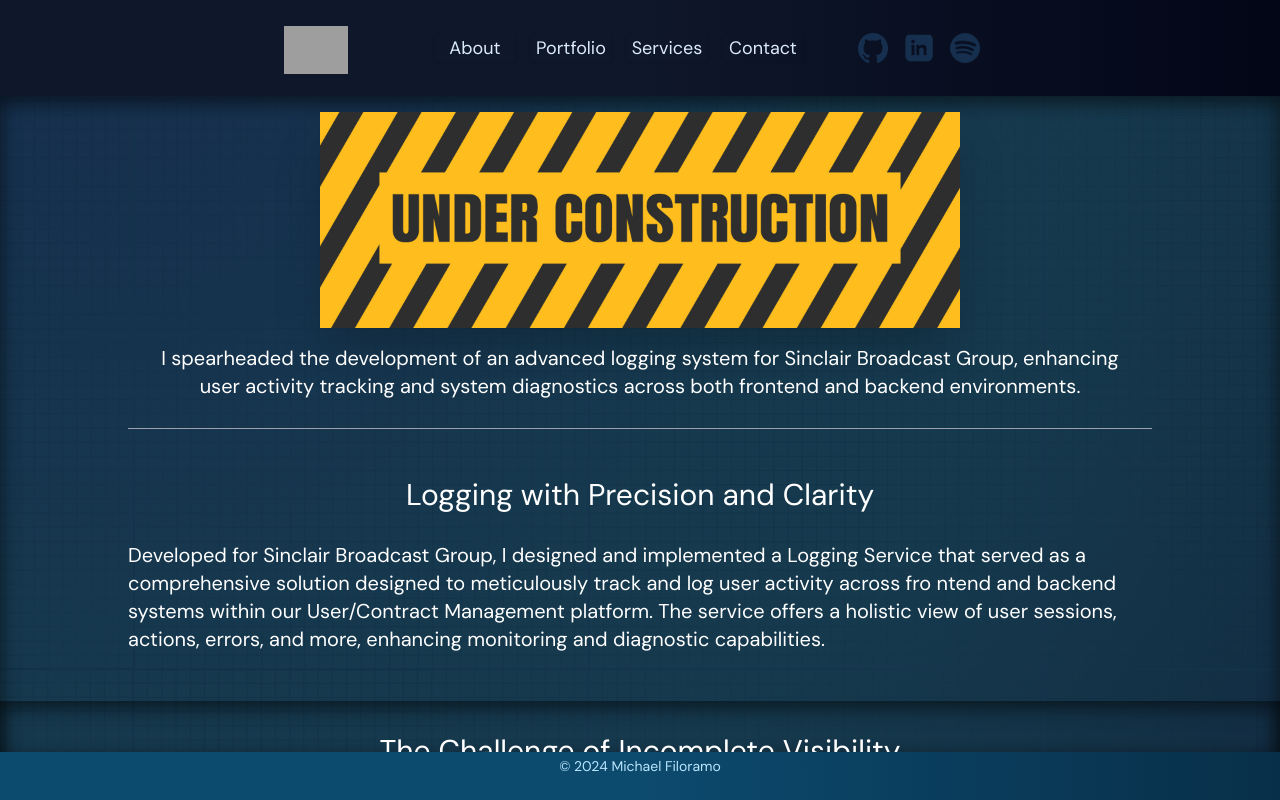
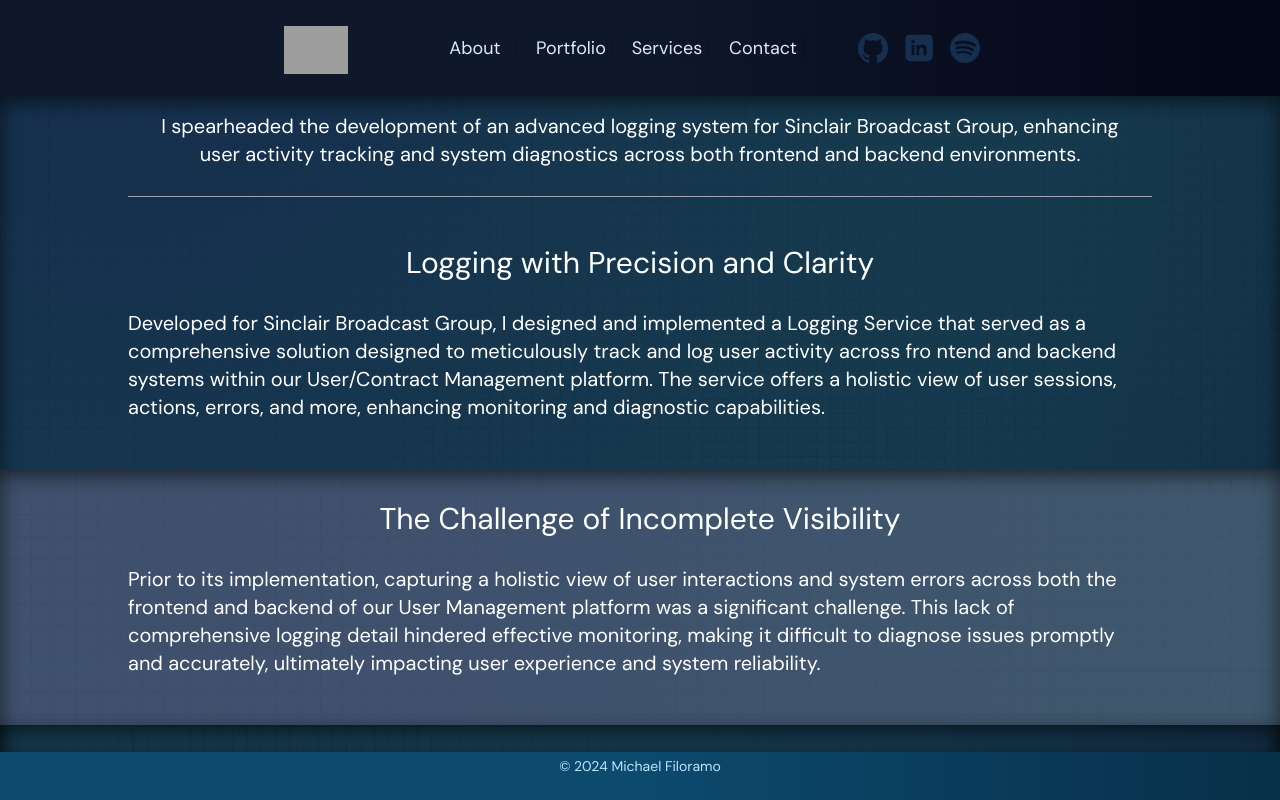
Before and after one commit to mfiloramo/personal-page, a Next.js app: page /portfolio/sinclair-logging in a window 1280 px wide. Built offline with nearby package versions, Linux system fonts and the light colour scheme; grey boxes are pictures that could not be loaded.

Commit message:
Add flowchart-diagrams to all portfolio pages except personal

```diff
--- a/src/app/portfolio/personal-website/page.tsx
+++ b/src/app/portfolio/personal-website/page.tsx
@@ -2,7 +2,6 @@
 import React, { ReactElement } from 'react';
 import SectionComponent from '@/components/section';
 import pageContent from '../../../data/portfolio/pages/personal-website/personal-website-data.json';
-import ConstructionImage from '@/components/construction';
 import IntroHeadline from '@/components/intro-headline';
 import SectionDivider from '@/components/section-divider';
 import { SectionComponentProps } from '@/interfaces/SectionComponentProps.interface';
@@ -10,8 +9,6 @@
 export default function PersonalWebsite(): ReactElement {
   return (
     <>
-      <ConstructionImage />
-
       {/* INTRODUCTION HEADLINE */}
       <IntroHeadline text={'I built my personal website using a modern and robust technology stack, creating a dynamic, performant and visually engaging platform to showcase my work and connect with visitors.'} />
 
--- a/src/app/portfolio/sinclair-logging/page.tsx
+++ b/src/app/portfolio/sinclair-logging/page.tsx
@@ -2,7 +2,6 @@
 import React, { ReactElement } from 'react';
 import SectionComponent from '@/components/section';
 import pageContent from '../../../data/portfolio/pages/sinclair-logging/sinclair-logging-data.json';
-import ConstructionImage from '@/components/construction';
 import IntroHeadline from '@/components/intro-headline';
 import SectionDivider from '@/components/section-divider';
 import { SectionComponentProps } from '@/interfaces/SectionComponentProps.interface';
@@ -10,8 +9,6 @@
 export default function SinclairLogging(): ReactElement {
   return (
     <>
-      <ConstructionImage />
-
       {/* INTRODUCTION HEADLINE */}
       <IntroHeadline text={'I spearheaded the development of an advanced logging system for Sinclair Broadcast Group, enhancing user activity tracking and system diagnostics across both frontend and backend environments.'} />
 
@@ -34,7 +31,7 @@
               isEven={ index % 2 === 0 }
               isFirst={ index === 0 }
               technologyStack={ section.technologyStack }
-              // flowchart={ section.flowchart }
+              flowchart={ section.flowchart }
             />
 
           </div>
--- a/src/app/portfolio/sinclair-ua/page.tsx
+++ b/src/app/portfolio/sinclair-ua/page.tsx
@@ -2,7 +2,6 @@
 import React, { ReactElement } from 'react';
 import SectionComponent from '@/components/section';
 import pageContent from '../../../data/portfolio/pages/sinclair-ua/sinclair-ua-data.json';
-import ConstructionImage from '@/components/construction';
 import IntroHeadline from '@/components/intro-headline';
 import SectionDivider from '@/components/section-divider';
 import { SectionComponentProps } from '@/interfaces/SectionComponentProps.interface';
@@ -10,8 +9,6 @@
 export default function SinclairUserAdmin(): ReactElement {
   return (
     <>
-      <ConstructionImage />
-
       {/* INTRODUCTION HEADLINE */ }
       <IntroHeadline
         text={ 'I played a key role in developing a User/Contract Management Platform, utilizing powerful frontend/backend tools to streamline contract and employee assignment processes.' }
@@ -36,7 +33,7 @@
               isEven={ index % 2 === 0 }
               isFirst={ index === 0 }
               technologyStack={ section.technologyStack }
-              // flowchart={ section.flowchart }
+              flowchart={ section.flowchart }
             />
 
           </div>
--- a/src/app/portfolio/tech-talk/page.tsx
+++ b/src/app/portfolio/tech-talk/page.tsx
@@ -1,7 +1,6 @@
 'use client';
-import { ReactElement } from 'react';
+import React, { ReactElement } from 'react';
 import pageContent from '../../../data/portfolio/pages/tech-talk/tech-talk-data.json';
-import ConstructionImage from '@/components/construction';
 import SectionComponent from '@/components/section';
 import SectionDivider from '@/components/section-divider';
 import IntroHeadline from '@/components/intro-headline';
@@ -11,8 +10,6 @@
 export default function TechTalk(): ReactElement {
   return (
     <>
-      <ConstructionImage />
-
       {/* INTRODUCTION HEADLINE */ }
       <IntroHeadline
         text={ 'I delivered a comprehensive introductory Tech Talk on WebSockets, detailing their mechanisms and protocols to over 100 software engineering students at a collaborative event with the Codesmith immersive boot camp and SingleSprout, a tech recruitment company.' } />
@@ -30,7 +27,13 @@
               key={ index }
               subtitle={ section.subtitle }
               paragraphs={ section.paragraphs }
+              photo={ section.photo }
+              background={ section.background }
+              textColor={ section.textColor }
               isEven={ index % 2 === 0 }
+              isFirst={ index === 0 }
+              technologyStack={ section.technologyStack }
+              // flowchart={ section.flowchart }
             />
 
           </div>
--- a/src/components/construction.tsx
+++ /dev/null
@@ -1,14 +0,0 @@
-import { ReactElement } from 'react';
-import Image from 'next/image';
-
-export default function Construction(): ReactElement {
-  return (
-    <Image
-      className={ 'shadow-2xl mt-4 max-w-screen-sm mx-auto w-[70vw] sm:w-[50vw]' }
-      src='/images/construction.png'
-      alt='Construction Image'
-      width={ 640 }
-      height={ 216 }
-    />
-  )
-}
--- a/src/data/portfolio/pages/hifiber/hifiber-data.json
+++ b/src/data/portfolio/pages/hifiber/hifiber-data.json
@@ -11,7 +11,7 @@
       "id": "navigating_complexity",
       "subtitle": "Navigating the Complexity of the React Fiber Tree",
       "paragraphs": [
-        "Frontend engineers struggle to understand and debug the intricate React Fiber tree, as conventional tools lack clarity in identifying performance issues and redundant re-renders.",
+        "Frontend engineers are often challenged with debugging the intricate React Fiber tree, as conventional tools lack clarity in identifying performance issues and redundant re-renders.",
         "HiFiber offers a solution with its advanced visualization engine, simplifying the mapping of the React Fiber tree after reconciliation. This aids developers in pinpointing critical nodes, examining render times and tracking state changes, thus improving the debugging process and application performance."
       ],
       "background": "bg-lightblue-grid-background",
--- a/src/data/portfolio/pages/personal-website/personal-website-data.json
+++ b/src/data/portfolio/pages/personal-website/personal-website-data.json
@@ -71,7 +71,8 @@
       "subtitle": "Final Thoughts",
       "paragraphs": [
         "Each tool played a pivotal role in bringing my vision to life, enabling me to design a responsive site that stands as a dynamic portfolio of my work and a bridge to connect with visitors from around the world. I’m so grateful that you’ve taken the time to learn more about my site!"
-      ]
+      ],
+      "background": "bg-lightblue-grid-background"
     }
   ]
 }
--- a/src/data/portfolio/pages/sinclair-logging/sinclair-logging-data.json
+++ b/src/data/portfolio/pages/sinclair-logging/sinclair-logging-data.json
@@ -12,7 +12,8 @@
       "subtitle": "The Challenge of Incomplete Visibility",
       "paragraphs": [
         "Prior to its implementation, capturing a holistic view of user interactions and system errors across both the frontend and backend of our User Management platform was a significant challenge. This lack of comprehensive logging detail hindered effective monitoring, making it difficult to diagnose issues promptly and accurately, ultimately impacting user experience and system reliability."
-      ]
+      ],
+      "background": "bg-lightblue-grid-background"
     },
     {
       "id": "comprehensive_logging_framework",
@@ -26,11 +27,12 @@
       "id": "how_it_works",
       "subtitle": "How It Works",
       "paragraphs": [
-        ""
+        "This Logging Service integrates seamlessly within an Angular/Node/Express ecosystem, leveraging TypeScript for robust, type-safe code development. On the frontend, Angular captures user activities and errors, while the backend, built with Node.js and Express, processes and logs these events efficiently.",
+        "Utilizing Microsoft SQL Server for data persistence ensures reliable storage and retrieval of logs, with the flexibility to handle complex queries. This stack offers a comprehensive solution for monitoring, diagnostics and analytics, supporting extensive customization to meet system-wide logging requirements."
       ],
       "background": "graph-paper-bg",
       "textColor": "black",
-      "flowchart": "/images/diagrams/flowchart-personal-website.svg"
+      "flowchart": "/images/diagrams/flowchart-sinclair-logging.svg"
     },
     {
       "id": "technology_stack",
@@ -96,7 +98,8 @@
       "subtitle": "Beyond Logging: A Tool for Insight and Debugging",
       "paragraphs": [
         "Initially designed to log user activities comprehensively, the Logging Service has evolved into an essential tool for Sinclair Broadcast Group’s internal debugging and monitoring within its User Management platform. Its efficiency and depth of data capture have made it indispensable for analyzing user behavior, optimizing user administration platforms, and enhancing system performance."
-      ]
+      ],
+      "background": "bg-lightblue-grid-background"
     }
   ]
 }
```
Also changed, not shown: src/data/portfolio/pages/sinclair-ua/sinclair-ua-data.json (+5 -3 lines), src/data/portfolio/pages/tech-talk/tech-talk-data.json (+5 -9 lines), public/images/diagrams/flowchart-sinclair-logging.svg (added), public/images/diagrams/flowchart-sinclair-ua.svg (added).
